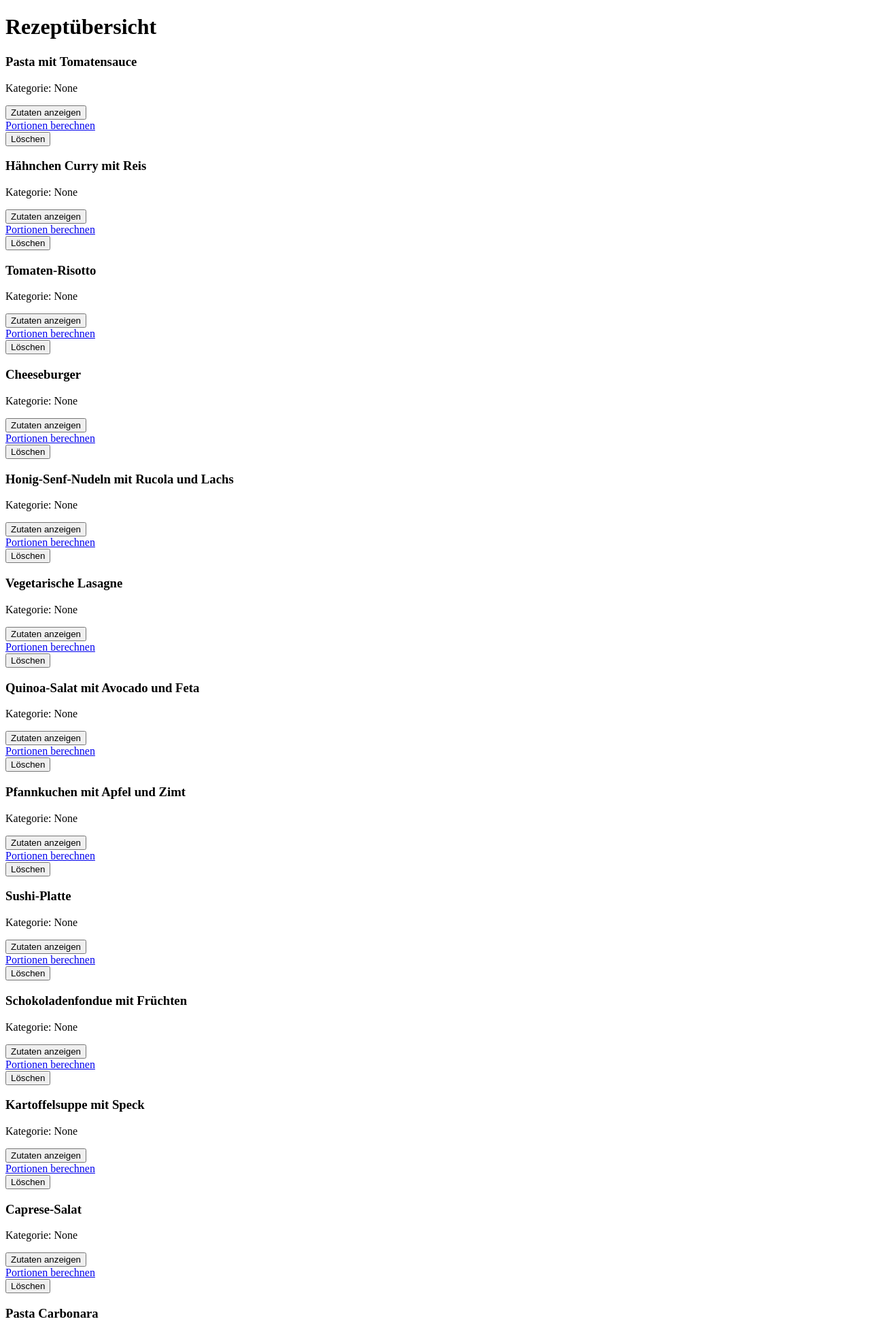
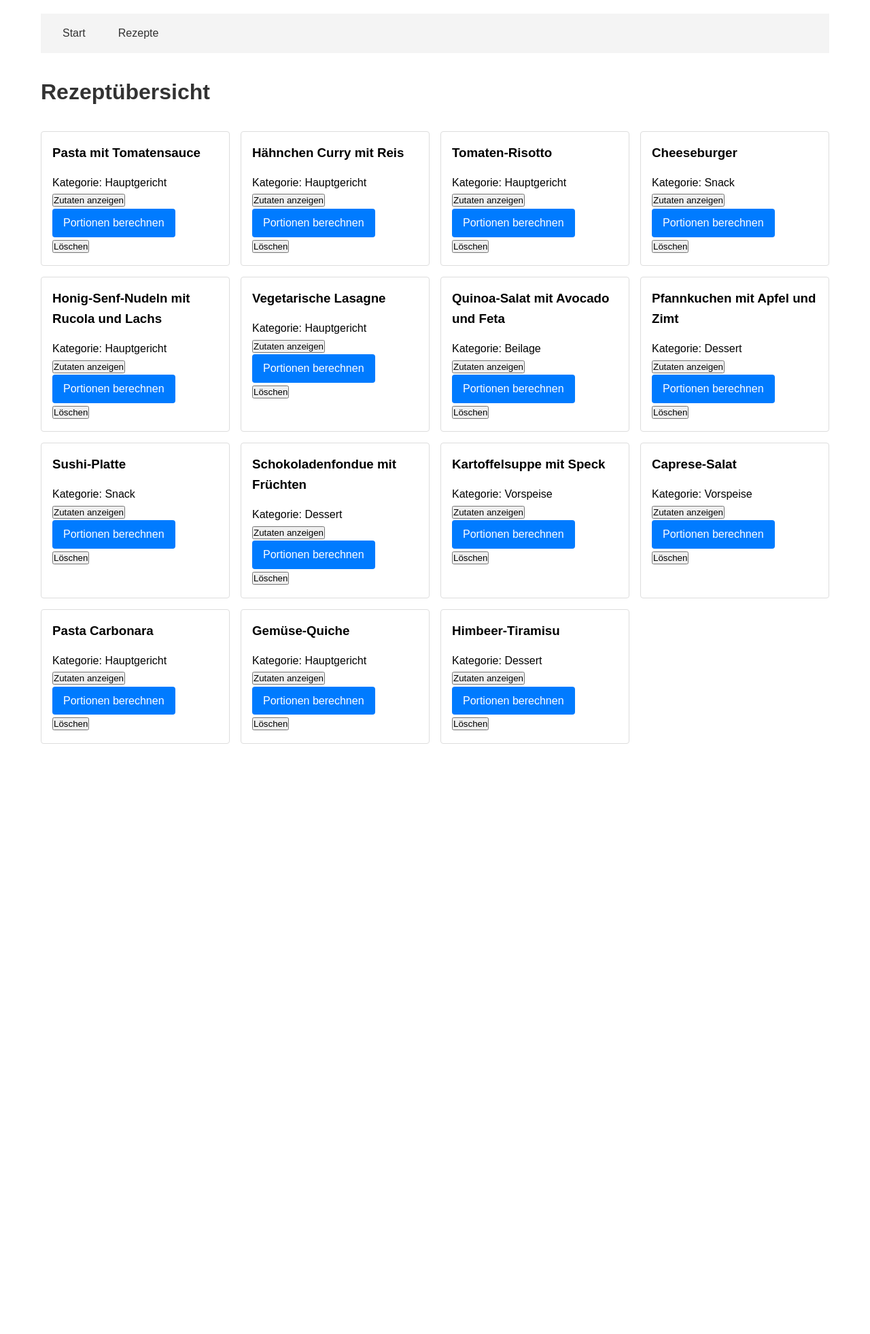
Before and after one commit to dorien89/Einkaufsliste, a Flask app: page /recipe/ in a window 1280 px wide. Shown: the top 1962 px of the page at 68% size. After the commit the page ends 1094 px from the top, so only its background shows below. Run offline with Flask 3, Linux system fonts and the light colour scheme.

Commit message:
zwischenstand

```diff
--- a/app/templates/base.html
+++ b/app/templates/base.html
@@ -2,8 +2,20 @@
 <html>
 <head>
     <title>Einkaufsliste</title>
+    <meta charset="UTF-8">
+    <meta name="viewport" content="width=device-width, initial-scale=1.0">
+    <link rel="stylesheet" href="{{ url_for('static', filename='css/main.css') }}">
 </head>
 <body>
-    {% block content %}{% endblock %}
+    <nav>
+        <ul>
+            <li><a href="{{ url_for('main.index') }}">Start</a></li>
+            <li><a href="{{ url_for('recipe.list_recipes') }}">Rezepte</a></li>
+        </ul>
+    </nav>
+    <main>
+        {% block content %}{% endblock %}
+    </main>
+    <script src="{{ url_for('static', filename='js/main.js') }}"></script>
 </body>
 </html>
--- a/app/templates/index.html
+++ b/app/templates/index.html
@@ -1,4 +1,5 @@
 {% extends "base.html" %}
 {% block content %}
     <h1>Willkommen zur Einkaufslisten-App</h1>
+    <div id="random-recipes"></div>
 {% endblock %}
--- a/populate_db.py
+++ b/populate_db.py
@@ -111,13 +111,13 @@
     # Tabellen mit Daten befüllen
     try:
         # Zutaten einfügen
-        cursor.executemany('INSERT OR IGNORE INTO zutaten (name) VALUES (?)', zutaten_data)
+        cursor.executemany('INSERT OR IGNORE INTO ingredients (name) VALUES (?)', zutaten_data)
 
         # Rezepte einfügen
-        cursor.executemany('INSERT INTO rezepte (name, beschreibung, kategorie) VALUES (?, ?, ?)', rezepte_data)
+        cursor.executemany('INSERT INTO recipes (name, description, category) VALUES (?, ?, ?)', rezepte_data)
 
         # Rezeptliste einfügen
-        cursor.executemany('INSERT INTO rezeptliste (rezept_id, zutat_id, menge, einheit) VALUES (?, ?, ?, ?)', rezeptliste_data)
+        cursor.executemany('INSERT INTO recipe_ingredients (recipe_id, ingredient_id, amount, unit) VALUES (?, ?, ?, ?)', rezeptliste_data)
 
         connection.commit()
         print("Tabellen erfolgreich mit realistischen Testdaten befüllt.")
--- a/run.py
+++ b/run.py
@@ -3,5 +3,4 @@
 app = create_app()
 
 if __name__ == "__main__":
-    print("Server startet auf http://127.0.0.1:5000")
-    app.run(port=5000, debug=True)
+    app.run(host='0.0.0.0', port=5000, debug=True)
--- a/static/css/main.css
+++ b/static/css/main.css
@@ -1,12 +1,3 @@
-/* Basis-Reset und Variablen */
-:root {
-    --primary-color: #4a90e2;
-    --danger-color: #e74c3c;
-    --gray-light: #f5f5f5;
-    --gray-dark: #333;
-    --spacing: 1rem;
-}
-
 * {
     margin: 0;
     padding: 0;
@@ -14,140 +5,79 @@
 }
 
 body {
-    font-family: 'Arial', sans-serif;
+    font-family: Arial, sans-serif;
     line-height: 1.6;
-    color: var(--gray-dark);
-    background-color: var(--gray-light);
+    padding: 20px;
+    max-width: 1200px;
+    margin: 0 auto;
 }
 
-/* Navigation */
 nav {
-    background-color: white;
-    padding: var(--spacing);
-    box-shadow: 0 2px 4px rgba(0,0,0,0.1);
+    background-color: #f4f4f4;
+    padding: 1rem;
+    margin-bottom: 2rem;
+}
+
+nav ul {
+    list-style: none;
+    display: flex;
+    gap: 1rem;
 }
 
 nav a {
-    color: var(--primary-color);
+    color: #333;
     text-decoration: none;
-    margin-right: var(--spacing);
-    padding: 0.5rem;
+    padding: 0.5rem 1rem;
 }
 
 nav a:hover {
-    text-decoration: underline;
+    background-color: #ddd;
+    border-radius: 4px;
 }
 
-/* Hauptcontainer */
-main {
-    max-width: 1200px;
-    margin: 0 auto;
-    padding: var(--spacing);
+h1 {
+    margin-bottom: 2rem;
+    color: #333;
 }
 
-/* Rezept-Grid */
 .recipes-grid {
     display: grid;
-    grid-template-columns: repeat(auto-fill, minmax(300px, 1fr));
-    gap: var(--spacing);
-    margin-top: var(--spacing);
+    grid-template-columns: repeat(auto-fill, minmax(250px, 1fr));
+    gap: 1rem;
+    margin-top: 2rem;
 }
 
-/* Rezept-Karten */
 .recipe-card {
-    background: white;
-    padding: var(--spacing);
-    border-radius: 8px;
-    box-shadow: 0 2px 4px rgba(0,0,0,0.1);
+    border: 1px solid #ddd;
+    padding: 1rem;
+    border-radius: 4px;
+    background-color: #fff;
 }
 
 .recipe-card h3 {
-    color: var(--primary-color);
-    margin-bottom: 0.5rem;
+    margin-bottom: 1rem;
 }
 
-/* Formulare */
-form {
-    background: white;
-    padding: var(--spacing);
-    border-radius: 8px;
-    max-width: 600px;
-    margin: 0 auto;
+.btn {
+    display: inline-block;
+    padding: 0.5rem 1rem;
+    background-color: #007bff;
+    color: white;
+    text-decoration: none;
+    border-radius: 4px;
+    cursor: pointer;
+}
+
+.btn:hover {
+    background-color: #0056b3;
 }
 
 .ingredient-row {
-    display: grid;
-    grid-template-columns: 2fr 1fr 1fr auto;
-    gap: 0.5rem;
-    margin-bottom: 0.5rem;
+    margin-bottom: 1rem;
+    display: flex;
+    gap: 1rem;
 }
 
-input, select, textarea {
-    padding: 0.5rem;
-    border: 1px solid #ddd;
-    border-radius: 4px;
-    width: 100%;
-    margin-bottom: 1rem;
+#ingredients-container {
+    margin-top: 1rem;
 }
-
-/* Buttons */
-.btn, button {
-    background-color: var(--primary-color);
-    color: white;
-    padding: 0.5rem 1rem;
-    border: none;
-    border-radius: 4px;
-    cursor: pointer;
-    display: inline-block;
-    text-decoration: none;
-}
-
-.btn:hover, button:hover {
-    opacity: 0.9;
-}
-
-.btn-delete {
-    background-color: var(--danger-color);
-}
-
-/* Zutatenliste */
-.ingredients-list {
-    margin-top: 0.5rem;
-    padding: 0.5rem;
-    background-color: var(--gray-light);
-    border-radius: 4px;
-}
-
-.ingredients-list ul {
-    list-style: none;
-}
-
-.ingredients-list li {
-    padding: 0.25rem 0;
-}
-
-/* Responsive Design */
-@media (max-width: 768px) {
-    .recipes-grid {
-        grid-template-columns: 1fr;
-    }
-
-    .ingredient-row {
-        grid-template-columns: 1fr;
-    }
-}
-
-/* Überschriften */
-h1, h2 {
-    margin: var(--spacing) 0;
-    color: var(--gray-dark);
-}
-
-/* Fehlermeldungen */
-.error {
-    color: var(--danger-color);
-    padding: var(--spacing);
-    background-color: #fee;
-    border-radius: 4px;
-    margin-bottom: var(--spacing);
-}
```
Also changed, not shown: app/__init__.py (+8 -1 lines), app/models/recipe.py (+10 -6 lines), app/routes/main_routes.py (+11 -1 lines), init_db.py (+43 -42 lines), database/einkaufsliste.db.
